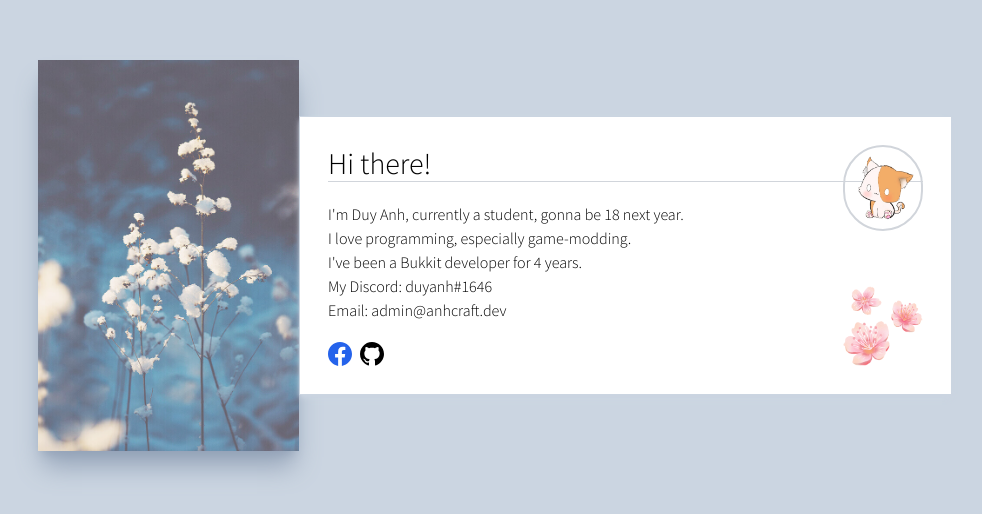
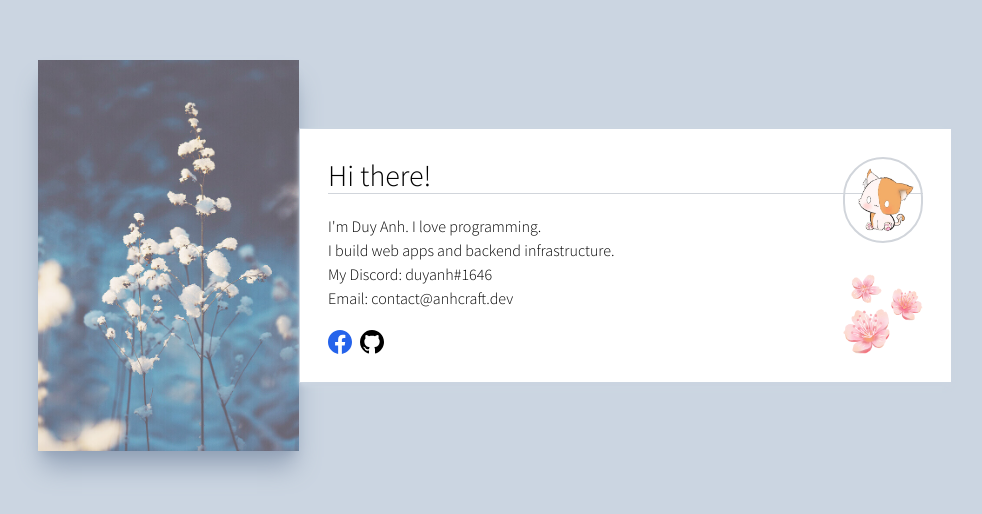
Before and after one commit to anhcraft/anhcraft.github.io, a Vue app: page / in a window 1280 px wide. Shown: the part 140-654 px from the top of the page, without its empty margins (145-1127 px from the left). Built offline with nearby package versions, Linux system fonts and the light colour scheme.

Commit message:
Update App.vue

```diff
--- a/src/App.vue
+++ b/src/App.vue
@@ -10,11 +10,10 @@
             <div class="divide-y divide-gray-300">
               <header class="text-3xl">Hi there!</header>
               <ul class="pt-5">
-                <li>I'm Duy Anh, currently a student, gonna be 18 next year.</li>
-                <li>I love programming, especially game-modding.</li>
-                <li>I've been a Bukkit developer for 4 years.</li>
+                <li>I'm Duy Anh. I love programming.</li>
+                <li>I build web apps and backend infrastructure.</li>
                 <li>My Discord: duyanh#1646</li>
-                <li>Email: admin@anhcraft.dev</li>
+                <li>Email: contact@anhcraft.dev</li>
               </ul>
             </div>
             <div class="flex flex-row gap-2 mt-5">
```
